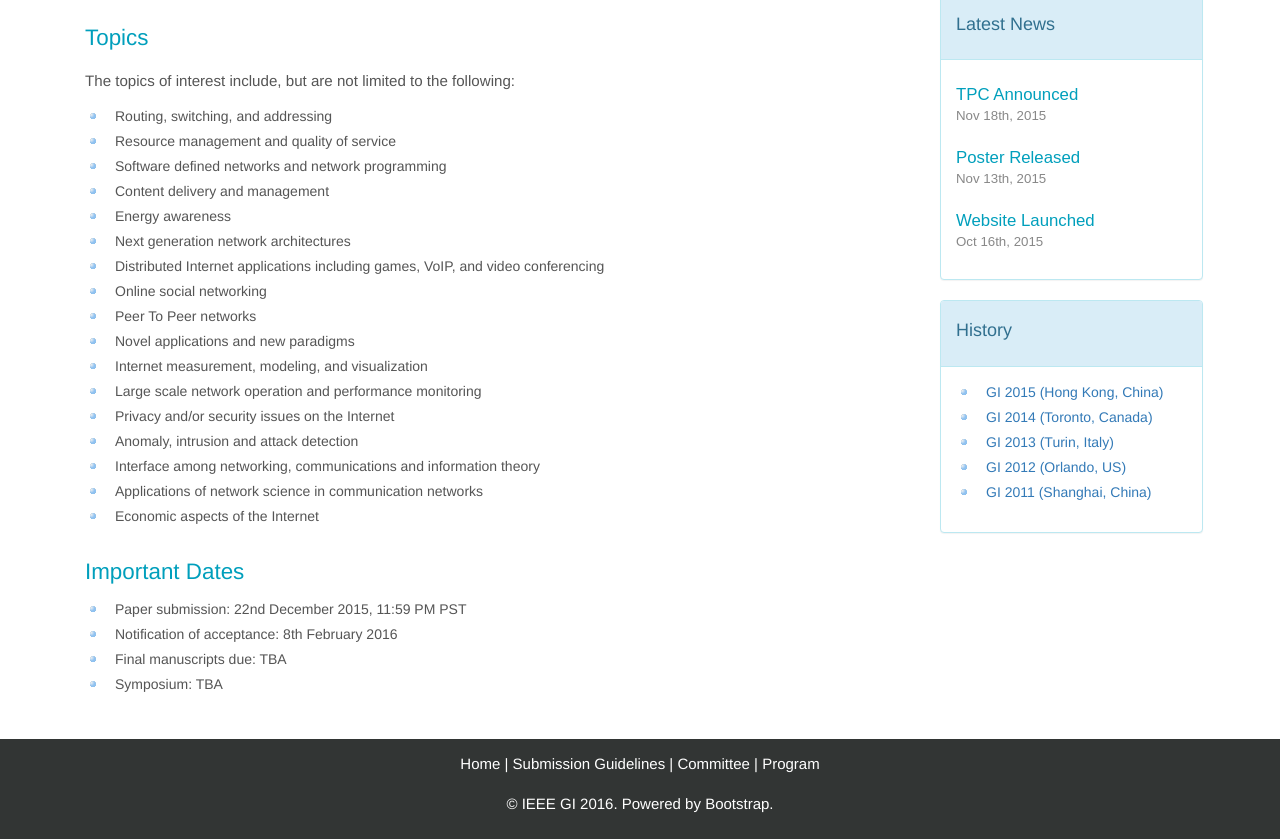
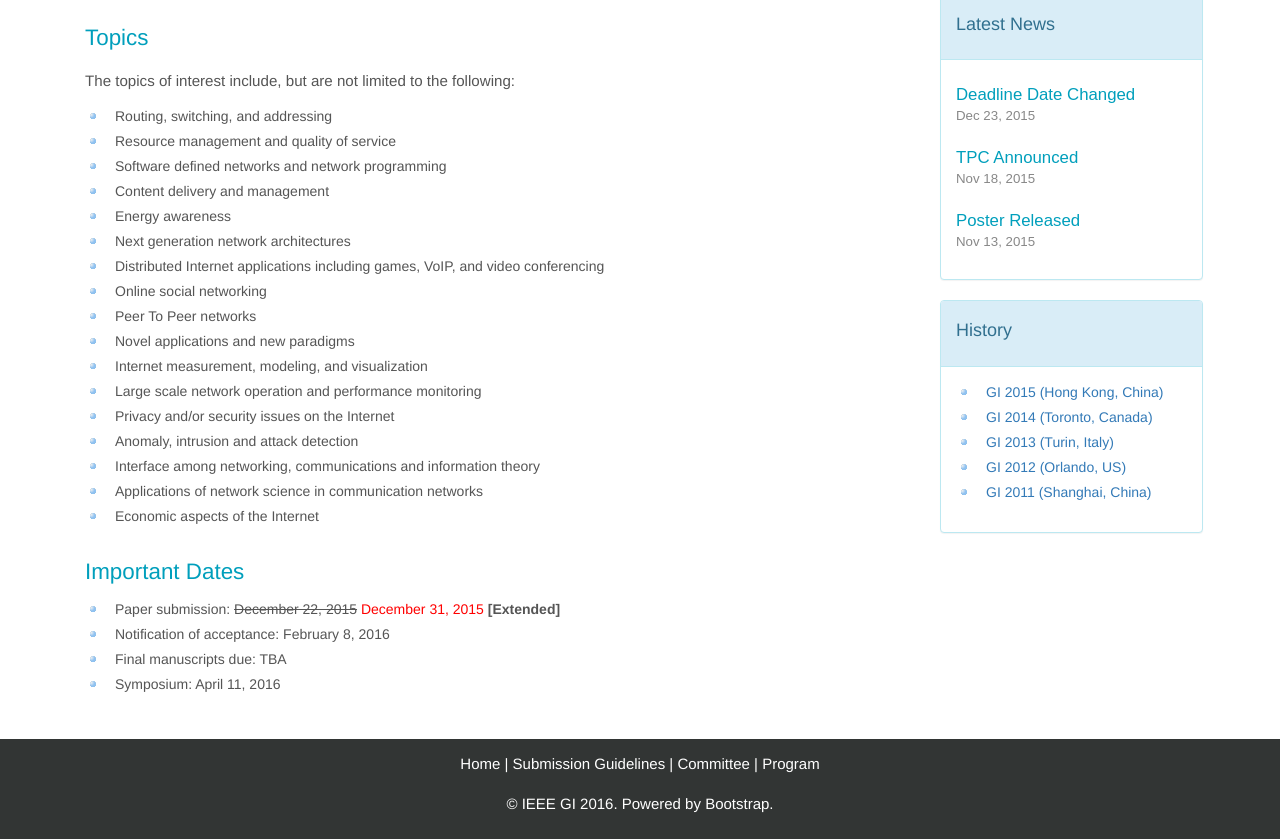
Before and after one commit to aaronyd/gi2016, a plain HTML site: page index.html in a window 1280 px wide. Shown: the part 944-1783 px from the top of the page. Drawn offline with Linux system fonts and the light colour scheme.

Commit message:
Update the deadline

```diff
--- a/index.html
+++ b/index.html
@@ -98,10 +98,10 @@
 
         <h3>Important Dates</h3>
         <ul>
-          <li>Paper submission: 22nd December 2015, 11:59 PM PST <!--<strong></strong> <strike></strike> [Extended] --></li>
-          <li>Notification of acceptance: 8th February 2016</li>
+          <li>Paper submission: <strike>December 22, 2015</strike><font color="red"> December 31, 2015</font><b> [Extended] </b></li>
+          <li>Notification of acceptance: February 8, 2016</li>
           <li>Final manuscripts due: TBA</li>
-          <li>Symposium: TBA</li>
+          <li>Symposium: April 11, 2016</li>
         </ul>
 
         <br>
@@ -124,12 +124,12 @@
               <h4>Latest News</h4>
             </div>
             <div class="panel-body">
+              <h5>Deadline Date Changed</h5>
+              <h6>Dec 23, 2015</h6>
               <h5>TPC Announced</h5>
-              <h6>Nov 18th, 2015</h6>
+              <h6>Nov 18, 2015</h6>
               <h5>Poster Released</h5>
-              <h6>Nov 13th, 2015</h6>
-              <h5>Website Launched</h5>
-              <h6>Oct 16th, 2015</h6>
+              <h6>Nov 13, 2015</h6>
             </div>
           </div>
 
```
Also changed, not shown: committee.html (+5 -5 lines), dates.html (+4 -4 lines), guidelines.html (+3 -3 lines).
